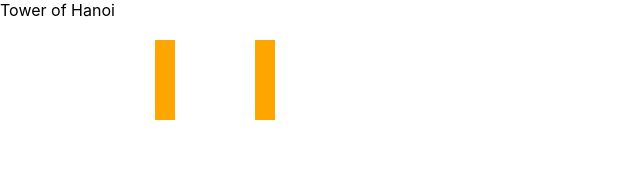
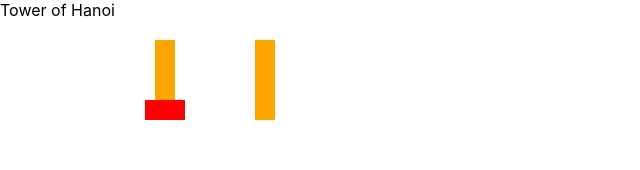
Before and after one commit to vehikl/hanoi-tower, a React (Create React App) app: page / in a window 1280 px wide. Shown: the top 170 px of the page, without its empty margins (0-640 px from the left). Built offline with nearby package versions, Linux system fonts and the light colour scheme.

Commit message:
Render piece

```diff
--- a/src/App.tsx
+++ b/src/App.tsx
@@ -6,7 +6,7 @@ function App() {
   return (
    <div style={{ display: "flex" }}>
      Tower of Hanoi
-     <Pole/>
+     <Pole piece={1}/>
 
      <Pole/>
    </div>
--- a/src/components/Pole.tsx
+++ b/src/components/Pole.tsx
@@ -9,8 +9,9 @@ const Pole: React.FC<IPoleProps> = ({ piece, onClick }) => {
 
     return (
         <>
-            <div role='pole' onClick={onClick} style={{ margin:40, width: 20, backgroundColor: "orange", height: 80}}></div>
-            { piece ? <div role='piece'></div> : null}
+            <div role='pole' onClick={onClick} style={{ margin: 40, width: 20, backgroundColor: "orange", height: 80}}>
+                { piece ? <div role='piece' style={{width: 40, backgroundColor: "red", height: 20, marginTop: 60, marginLeft: -10}}></div> : null }
+            </div>
         </>
     )
 }
```
